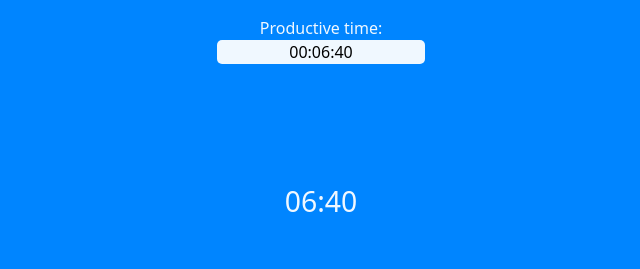
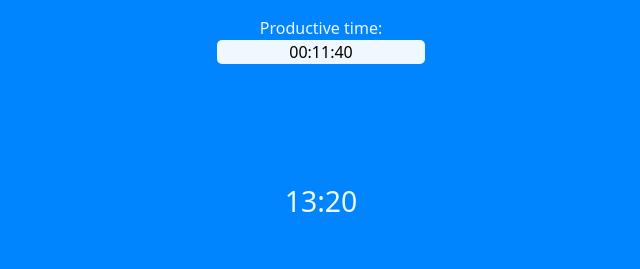
Before and after one commit to oguialmeida/pomodoro-desktop, an Electron app: page src/index.html in a window 800 px wide. Both pictures are taken after a click on the button "Start". Shown: the top 269 px of the page, 79-719 px from the left. Drawn offline with nearby package versions, Linux system fonts and the light colour scheme.

Commit message:
Functional version with no aparent bugs

```diff
--- a/src/index.html
+++ b/src/index.html
@@ -43,7 +43,7 @@
       <p id="productive">00:00:00</p>
     </div>
     <div class="container-lg">
-      <h2 class="mt-3" id="seconds">00:00</h2>
+      <h2 class="mt-3" id="seconds">25:00</h2>
     </div>
     <div class="column mt-3">
       <button type="button" id="start" class="btn btn-success">Start</button>
--- a/src/renderer.js
+++ b/src/renderer.js
@@ -1,15 +1,14 @@
-let count = 0
+let count = 1500
 let totalCount = 0
 let countdownInterval
-
 function pause() {
     clearInterval(countdownInterval)
 }
 
 function reset() {
     clearInterval(countdownInterval)
-    count = 0
-    document.getElementById("seconds").textContent = "00:00"
+    count = 1500
+    document.getElementById("seconds").textContent = "25:00"
     document.getElementById("over").textContent = ""
     document.querySelector("body").style.backgroundColor = "#0085ff"
 }
@@ -26,36 +25,29 @@ function formatTime(seconds, formatType = false) {
     const minutes = dateObj.getUTCMinutes().toString().padStart(2, '0')
     const secs = dateObj.getUTCSeconds().toString().padStart(2, '0')
 
-    if (formatType === true) {
-        return `${minutes}:${secs}`
-    }
+    if (formatType) return `${minutes}:${secs}`
+
     return `${hours}:${minutes}:${secs}`
 }
 
 function setScreen() {
-    count = 0
+    count = 1500
     document.getElementById("over").textContent = "Let's take a break :)"
     document.querySelector("body").style.backgroundColor = "#38BDAE"
 }
 
-function counter(change = false) {
+function counter() {
+    let change = false
+    let pause = document.getElementById("pause")
     countdownInterval = setInterval(() => {
+        if (count > 0) count--
 
-        if (count < 1500) {
-            count++
-        } else {
-            setScreen()
-            change = true
-        }
+        else { setScreen(), count = 300, change = true, pause.disabled=true }
 
-        if (change && count === 300) {
-            reset()
-            counter()
-        }
+        if(!change) totalCount++
 
-        if (!change) {
-            totalCount++
-        }
+        if (change && count === 0) { reset(), counter(), pause.disabled=false }
+
         document.getElementById("seconds").textContent = formatTime(count, true)
         document.getElementById("productive").textContent = formatTime(totalCount)
 
@@ -71,7 +63,7 @@ function counter(change = false) {
         buttonStart.disabled = true
         buttonPause.disabled = false
         buttonReset.disabled = false
-        counter(true)
+        counter()
     }
 
     buttonPause.onclick = () => {
```
